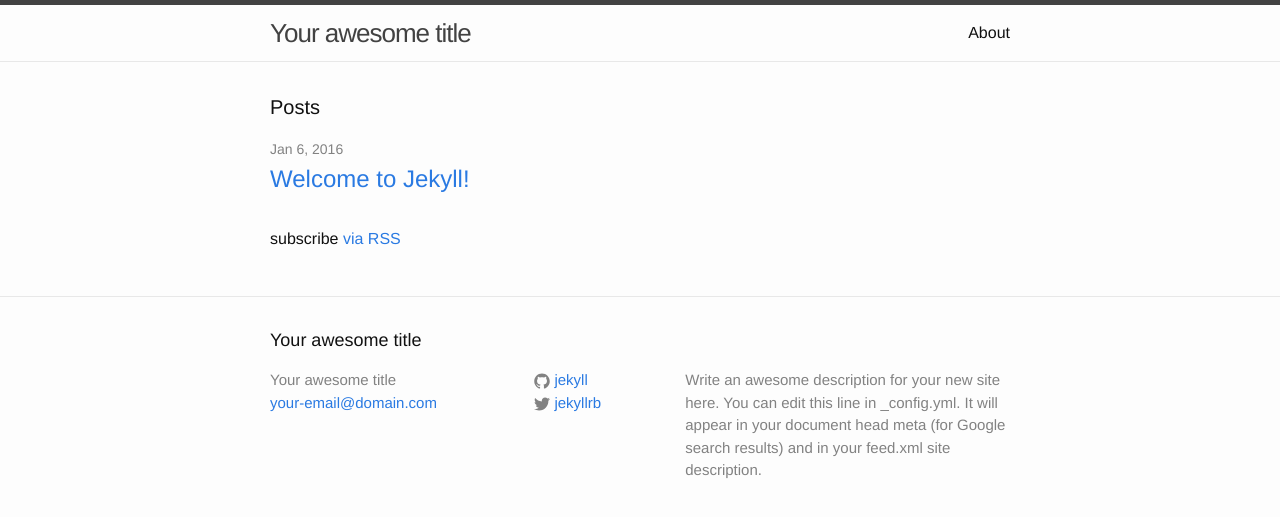
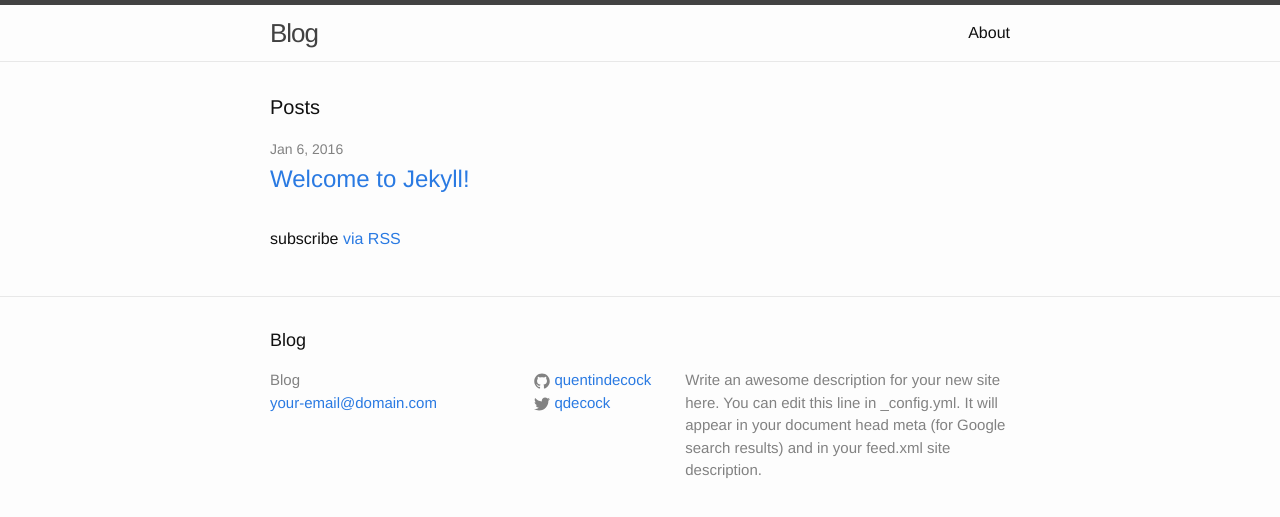
Before and after one commit to quentindecock/blog, a Jekyll site: the page built from index.html, in a window 1280 px wide. Shown: the top 517 px of the page. Built offline with Jekyll 4.4.1, drawn with Linux system fonts in a browser that asks for light colours.

Commit message:
updates config

```diff
--- a/_config.yml
+++ b/_config.yml
@@ -6,16 +6,16 @@
 # 'jekyll serve'. If you change this file, please restart the server process.
 
 # Site settings
-title: Your awesome title
+title: Blog
 email: your-email@domain.com
 description: > # this means to ignore newlines until "baseurl:"
   Write an awesome description for your new site here. You can edit this
   line in _config.yml. It will appear in your document head meta (for
   Google search results) and in your feed.xml site description.
-baseurl: "" # the subpath of your site, e.g. /blog
-url: "http://yourdomain.com" # the base hostname & protocol for your site
-twitter_username: jekyllrb
-github_username:  jekyll
+baseurl: "/blog" # the subpath of your site, e.g. /blog
+url: "http://quentindecock.github.io" # the base hostname & protocol for your site
+twitter_username: qdecock
+github_username:  quentindecock
 
 # Build settings
 markdown: kramdown
```
